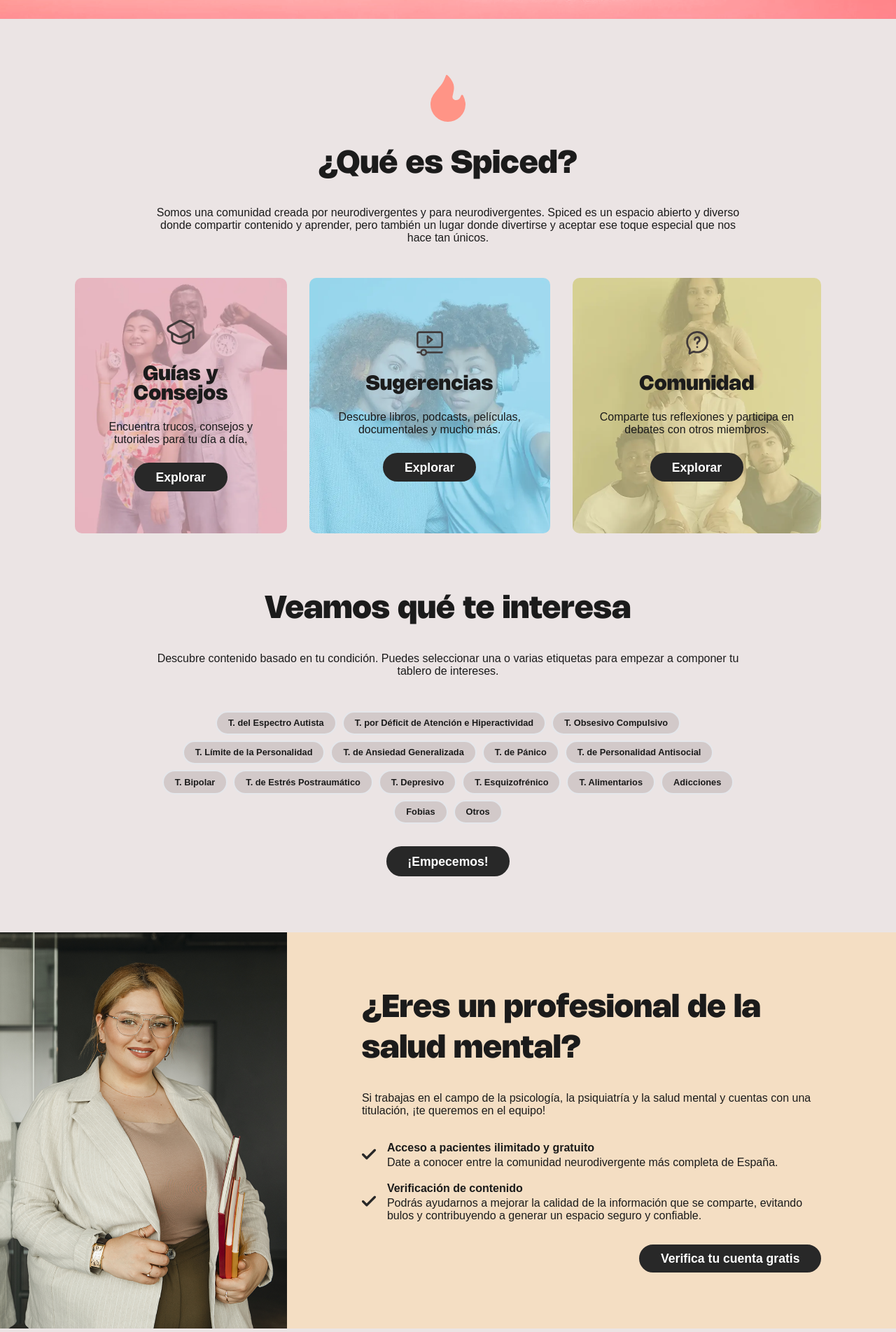
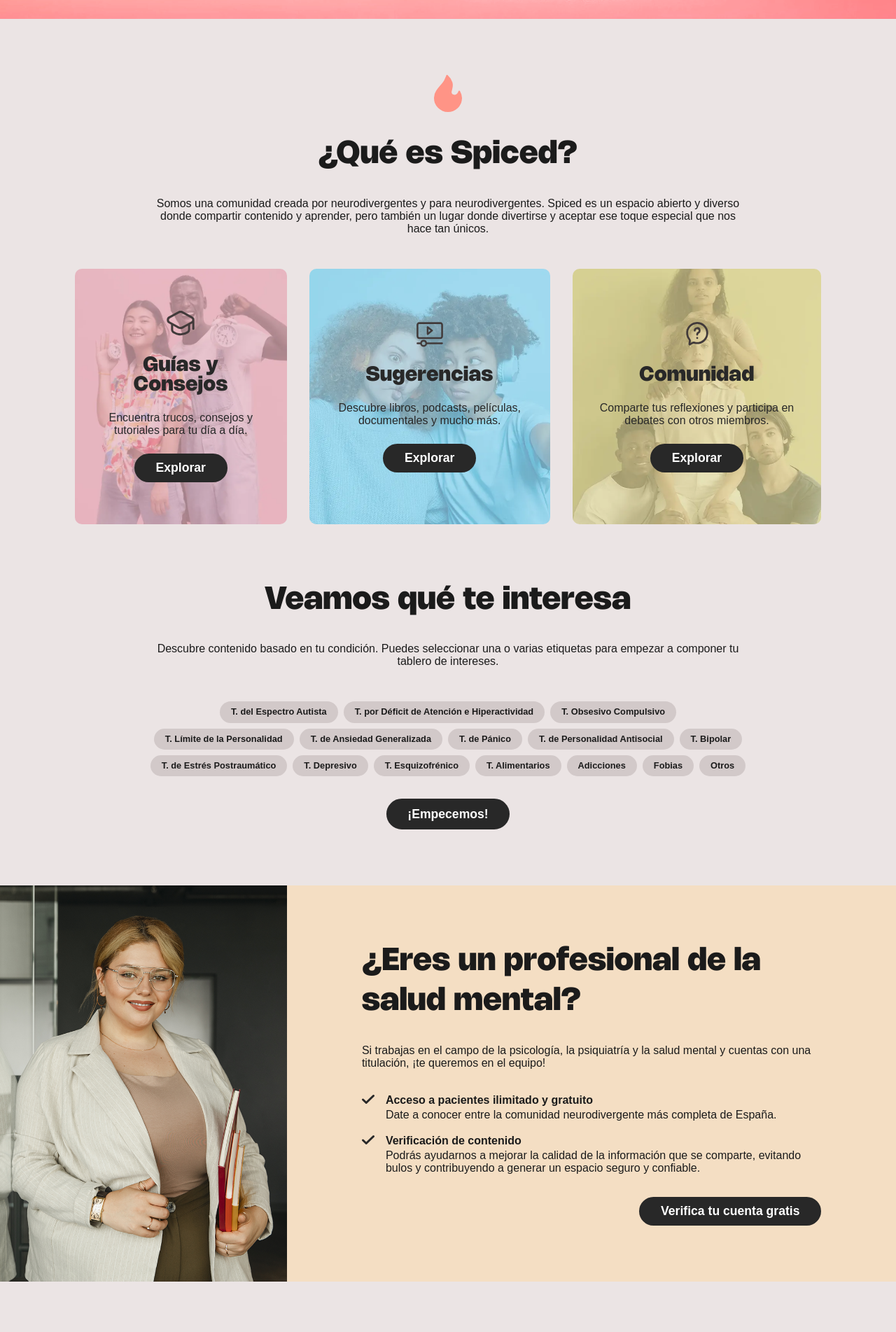
Before and after one commit to evagandiabelda/spiced, a Next.js app: page / in a window 1280 px wide. Shown: the part 617-2520 px from the top of the page at 70% size. Built offline with nearby package versions, Linux system fonts and the light colour scheme; no server answers.

Commit message:
S'ajusta el Dark Mode per a la Home. Es componentitzen tots els blocs.

```diff
--- a/app/page.tsx
+++ b/app/page.tsx
@@ -1,8 +1,8 @@
 import HeroBanner from "@/components/home/HeroBanner";
-import Image from "next/image";
-import CardHome from "@/components/cards/CardHome";
-import NubeTags from "@/components/buttons/NubeTags";
+import BloqueCards from "@/components/home/BloqueCards";
+import BloqueTags from "@/components/home/BloqueTags";
 import BannerExpertos from "@/components/home/BannerExpertos";
+import BloqueColabs from "@/components/home/BloqueColabs";
 
 export default function Inicio() {
   return (
@@ -12,92 +12,17 @@
       <HeroBanner />
 
       {/* BLOQUE 'QUÉ ES SPICED': */}
-      <div className="w-full flex flex-col items-center mobile:px-col1 tablet:px-col2 laptop:px-col1 gap-12">
-        <div className="w-full flex flex-col items-center gap-8 px-col1">
-          <Image
-            src="/iconos/iconos-genericos/icono-spiced.svg"
-            alt="icono Spiced"
-            width="50"
-            height="50"
-          />
-          <h1>¿Qué es Spiced?</h1>
-          <p>Somos una comunidad creada por neurodivergentes y para neurodivergentes. Spiced es un espacio abierto y diverso donde compartir contenido y aprender, pero también un lugar donde divertirse y aceptar ese toque especial que nos hace tan únicos.</p>
-        </div>
-        <div className="w-full flex mobile:flex-col laptop:flex-row justify-stretch items-stretch gap-8">
-          <CardHome
-            icono="/iconos/iconos-otros/icono-cat-1.svg"
-            titulo="Guías y Consejos"
-            parrafo="Encuentra trucos, consejos y tutoriales para tu día a día."
-          />
-          <CardHome
-            icono="/iconos/iconos-otros/icono-cat-2.svg"
-            titulo="Sugerencias"
-            parrafo="Descubre libros, podcasts, películas, documentales y mucho más."
-          />
-          <CardHome
-            icono="/iconos/iconos-otros/icono-cat-3.svg"
-            titulo="Comunidad"
-            parrafo="Comparte tus reflexiones y participa en debates con otros miembros."
-          />
-        </div>
-      </div>
+      <BloqueCards />
 
       {/* BLOQUE TAGS: */}
-      <div className="w-full flex flex-col items-center mobile:px-col1 tablet:px-col2 gap-12">
-        <div className="w-full flex flex-col items-center gap-8">
-          <h1>Veamos qué te interesa</h1>
-          <p>Descubre contenido basado en tu condición. Puedes seleccionar una o varias etiquetas para empezar a componer tu tablero de intereses.</p>
-        </div>
-        <div className="w-full">
-          <NubeTags />
-        </div>
-      </div>
+      <BloqueTags />
 
       {/* BANNER EXPERTOS: */}
       <BannerExpertos />
 
       {/* BLOQUE COLABORADORES: */}
-      <div className="w-full flex flex-col items-center px-col1 gap-8">
-        <div className="w-full border-b border-b-[var(--gris5)] py-8">
-          <h3>Conoce a nuestros colaboradores</h3>
-        </div>
-        <div className="w-full flex mobile:flex-col tablet:flex-row justify-center items-center gap-10">
-          <a href="https://consaludmental.org/" target="_blank" rel="noopener noreferrer">
-            <Image
-              src="/logos/logos-colaboradores/logo-confederacion-salud-mental.png"
-              alt="icono Spiced"
-              width="180"
-              height="90"
-            />
-          </a>
-          <a href="https://www.fundacionmanantial.org/" target="_blank" rel="noopener noreferrer">
-            <Image
-              src="/logos/logos-colaboradores/logo-fundacion-manantial.png"
-              alt="icono Spiced"
-              width="180"
-              height="90"
-            />
-          </a>
-          <a href="https://aen.es/" target="_blank" rel="noopener noreferrer">
-            <Image
-              src="/logos/logos-colaboradores/logo-aen.png"
-              alt="icono Spiced"
-              width="90"
-              height="90"
-            />
-          </a>
-          <a href="https://www.iasp.info/" target="_blank" rel="noopener noreferrer">
-            <Image
-              src="/logos/logos-colaboradores/logo-iasp.png"
-              alt="icono Spiced"
-              width="180"
-              height="90"
-            />
-          </a>
-        </div>
-      </div>
+      <BloqueColabs />
 
     </div>
-
   );
 }
--- a/components/buttons/Boton.tsx
+++ b/components/buttons/Boton.tsx
@@ -31,7 +31,7 @@
         if (customColor) {
             style = { backgroundColor: customColor, borderColor: customColor };
         } else {
-            className += "border-[var(--gris5)] dark:border-[var(--brand1)] bg-[var(--gris5)] dark:bg-[var(--brand1)] ";
+            className += "border-[var(--gris5)] dark:border-[var(--brand2)] bg-[var(--gris5)] dark:bg-[var(--brand2)] ";
         }
 
     } else if (jerarquia === "secundario") {
--- a/components/cards/CardHome.tsx
+++ b/components/cards/CardHome.tsx
@@ -1,7 +1,6 @@
 'use client';
 
 import Image from "next/image";
-import Boton from "@/components/buttons/Boton";
 
 interface CardHomeProps {
     icono: string;
@@ -30,14 +29,16 @@
                 width="40"
                 height="40"
             />
-            <h2>{titulo}</h2>
-            <p>{parrafo}</p>
-            <Boton
-                texto="Explorar"
-                enlace="/feed"
-                tamano="grande"
-                jerarquia="primario"
-            />
+            <h2 className="text-[var(--gris5)]">{titulo}</h2>
+            <p className="text-[var(--gris5)]">{parrafo}</p>
+            {/* NO se usa el componente "Boton" para el siguiente botón, ya que se requiere personalización avanzada: */}
+            <div className="inline-block">
+                <a href="/feed" className="inline-block gap-4 text-center font-semibold rounded-full border-2 hover:scale-[1.02] transition ease duration-300 cursor-pointer a-boton-gr px-[1.8rem] py-[0.4rem] text-[var(--blanco)] border-[var(--gris5)] bg-[var(--gris5)]">
+                    <div className="flex flex-row justify-center gap-4">
+                        Explorar
+                    </div>
+                </a>
+            </div>
         </div>
     );
 }
--- a/components/home/BannerExpertos.tsx
+++ b/components/home/BannerExpertos.tsx
@@ -13,28 +13,30 @@
             </div>
 
             {/* CONTENEDOR TEXTOS */}
-            <div className="flex flex-col gap-8 w-full tablet:h-full bg-[var(--brand2)] px-col1 py-[5rem] text-left">
-                <h1 className="mobile:hidden tablet:block">¿Eres un profesional de la salud mental?</h1>
+            <div className="flex flex-col gap-8 w-full tablet:h-full bg-[var(--brand2)] dark:bg-[var(--gris4)] px-col1 py-[5rem] text-left">
+                <h1 className="mobile:hidden tablet:block dark:text-[var(--brand2)]">¿Eres un profesional de la salud mental?</h1>
                 <p>Si trabajas en el campo de la psicología, la psiquiatría y la salud mental y cuentas con una titulación, ¡te queremos en el equipo!</p>
                 <div className="flex flex-col gap-4">
-                    <div className="flex flex-row gap-4">
+                    <div className="flex flex-row items-start gap-4">
                         <Image
                             src="/iconos/iconos-otros/icono-tick-lista.svg"
                             alt="icono tick"
-                            width="20"
-                            height="20"
+                            width="18"
+                            height="18"
+                            className="py-1 dark:invert dark:opacity-60"
                         />
                         <div>
                             <p><strong>Acceso a pacientes ilimitado y gratuito</strong></p>
                             <p>Date a conocer entre la comunidad neurodivergente más completa de España.</p>
                         </div>
                     </div>
-                    <div className="flex flex-row gap-4">
+                    <div className="flex flex-row items-start gap-4">
                         <Image
                             src="/iconos/iconos-otros/icono-tick-lista.svg"
                             alt="icono tick"
-                            width="20"
-                            height="20"
+                            width="18"
+                            height="18"
+                            className="py-1 dark:invert dark:opacity-60"
                         />
                         <div>
                             <p><strong>Verificación de contenido</strong></p>
--- /dev/null
+++ b/components/home/BloqueCards.tsx
@@ -0,0 +1,38 @@
+'use client';
+
+import Image from "next/image";
+import CardHome from "@/components/cards/CardHome";
+
+export default function BloqueCards() {
+    return (
+        <div className="w-full flex flex-col items-center mobile:px-col1 tablet:px-col2 laptop:px-col1 gap-12">
+            <div className="w-full flex flex-col items-center gap-8 px-col1">
+                <Image
+                    src="/iconos/iconos-genericos/icono-spiced.svg"
+                    alt="icono Spiced"
+                    width="40"
+                    height="40"
+                />
+                <h1>¿Qué es Spiced?</h1>
+                <p>Somos una comunidad creada por neurodivergentes y para neurodivergentes. Spiced es un espacio abierto y diverso donde compartir contenido y aprender, pero también un lugar donde divertirse y aceptar ese toque especial que nos hace tan únicos.</p>
+            </div>
+            <div className="w-full flex mobile:flex-col laptop:flex-row justify-stretch items-stretch gap-8">
+                <CardHome
+                    icono="/iconos/iconos-otros/icono-cat-1.svg"
+                    titulo="Guías y Consejos"
+                    parrafo="Encuentra trucos, consejos y tutoriales para tu día a día."
+                />
+                <CardHome
+                    icono="/iconos/iconos-otros/icono-cat-2.svg"
+                    titulo="Sugerencias"
+                    parrafo="Descubre libros, podcasts, películas, documentales y mucho más."
+                />
+                <CardHome
+                    icono="/iconos/iconos-otros/icono-cat-3.svg"
+                    titulo="Comunidad"
+                    parrafo="Comparte tus reflexiones y participa en debates con otros miembros."
+                />
+            </div>
+        </div>
+    );
+}
--- /dev/null
+++ b/components/home/BloqueColabs.tsx
@@ -0,0 +1,51 @@
+'use client';
+
+import Image from "next/image";
+
+export default function BloqueColabs() {
+    return (
+        <div className="w-full flex flex-col items-center px-col1 gap-8">
+            <div className="w-full border-b border-b-[var(--gris5)] py-8">
+                <h3>Conoce a nuestros colaboradores</h3>
+            </div>
+            <div className="w-full flex mobile:flex-col tablet:flex-row justify-center items-center gap-10">
+                <a href="https://consaludmental.org/" target="_blank" rel="noopener noreferrer">
+                    <Image
+                        src="/logos/logos-colaboradores/logo-confederacion-salud-mental.png"
+                        alt="icono Spiced"
+                        width="180"
+                        height="90"
+                        className="dark:invert"
+                    />
+                </a>
+                <a href="https://www.fundacionmanantial.org/" target="_blank" rel="noopener noreferrer">
+                    <Image
+                        src="/logos/logos-colaboradores/logo-fundacion-manantial.png"
+                        alt="icono Spiced"
+                        width="180"
+                        height="90"
+                        className="dark:invert"
+                    />
+                </a>
+                <a href="https://aen.es/" target="_blank" rel="noopener noreferrer">
+                    <Image
+                        src="/logos/logos-colaboradores/logo-aen.png"
+                        alt="icono Spiced"
+                        width="90"
+                        height="90"
+                        className="dark:invert"
+                    />
+                </a>
+                <a href="https://www.iasp.info/" target="_blank" rel="noopener noreferrer">
+                    <Image
+                        src="/logos/logos-colaboradores/logo-iasp.png"
+                        alt="icono Spiced"
+                        width="180"
+                        height="90"
+                        className="dark:invert"
+                    />
+                </a>
+            </div>
+        </div>
+    );
+}
--- /dev/null
+++ b/components/home/BloqueTags.tsx
@@ -0,0 +1,17 @@
+'use client';
+
+import NubeTags from "@/components/buttons/NubeTags";
+
+export default function BloqueTags() {
+    return (
+        <div className="w-full flex flex-col items-center mobile:px-col1 tablet:px-col2 gap-12">
+            <div className="w-full flex flex-col items-center gap-8">
+                <h1>Veamos qué te interesa</h1>
+                <p>Descubre contenido basado en tu condición. Puedes seleccionar una o varias etiquetas para empezar a componer tu tablero de intereses.</p>
+            </div>
+            <div className="w-full">
+                <NubeTags />
+            </div>
+        </div>
+    );
+}
```
Also changed, not shown: components/buttons/Tag.tsx (+32 -32 lines), components/home/HeroBanner.tsx (+15 -14 lines).
